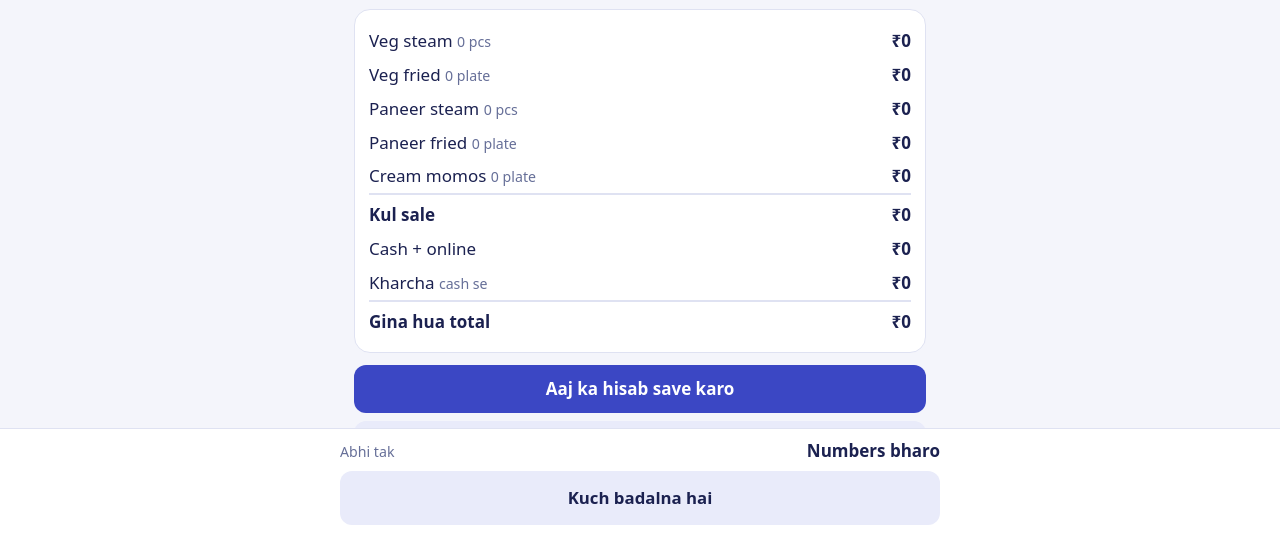
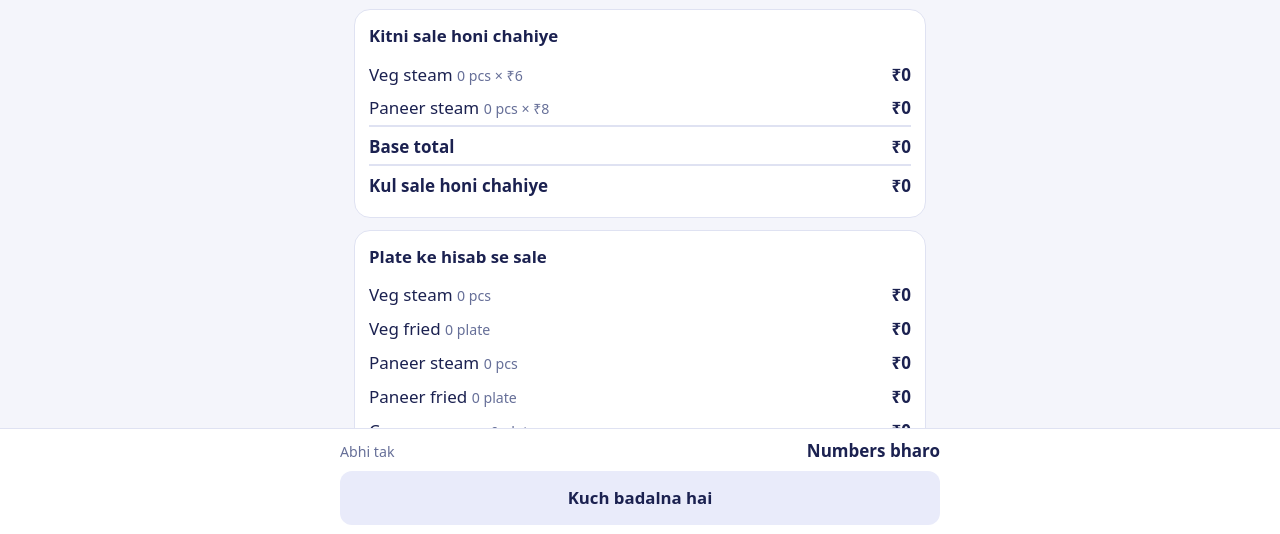
Before and after one commit to bevykeshav/-, a plain HTML site: page index.html in a window 1280 px wide. Both pictures are taken after a click on the button "5. Hisab". Shown: the part 265-799 px from the top of the page. Drawn offline with Linux system fonts and the light colour scheme.

Commit message:
Update index.html

```diff
--- a/index.html
+++ b/index.html
@@ -132,7 +132,8 @@ nav .in{max-width:600px;margin:0 auto}
 <div class="pane" id="p4" aria-live="polite">
 <h2>5. Hisab</h2>
 <div class="verdict" id="verdict"><div class="t" id="vt"></div><div class="v" id="vv"></div></div>
-<div class="card"><table id="tbl"></table><div class="info bad" id="warn" hidden style="margin-top:10px"></div></div>
+<div class="card"><h3>Kitni sale honi chahiye</h3><table id="tbase"></table></div>
+<div class="card"><h3>Plate ke hisab se sale</h3><table id="tbl"></table><div class="info bad" id="warn" hidden style="margin-top:10px"></div></div>
 <div class="acts">
 <button type="button" class="main" id="save">Aaj ka hisab save karo</button>
 <button type="button" id="copy">WhatsApp text copy karo</button>
@@ -191,7 +192,11 @@ function calc(){
   const warns = [];
   if (vegSteam < 0) warns.push("Veg steam pcs minus me hain. Veg ki ginti ya fried plate check karo.");
   if (panSteam < 0) warns.push("Paneer steam pcs minus me hain. Paneer, fried ya cream plate ki ginti check karo.");
-  return {lines, sale, kharcha, mila, udh: num("udh"), expected, actual, kami: expected - actual,
+  const base = num("gV") * vs + num("gP") * ps;
+  const extra = num("fV") * (num("rVF") - pcs * vs) + num("fP") * (num("rPF") - pcs * ps) + num("cr") * (num("rCr") - pcs * ps);
+  const minusBache = num("bV") * vs + num("bP") * ps;
+  const minusKharab = num("kV") * vs + num("kP") * ps;
+  return {base, extra, minusBache, minusKharab, lines, sale, kharcha, mila, udh: num("udh"), expected, actual, kami: expected - actual,
     waste: num("kV") * vs + num("kP") * ps, warns, vegSold, panSold, vegSteam, panSteam};
 }
 
@@ -206,7 +211,7 @@ function verdictOf(r){
 function render(){
   const r = calc(); last = r;
   const [cls, big, sub] = verdictOf(r);
-  $("info0").textContent = `Veg bika ${r.vegSold} pcs, paneer bika ${r.panSold} pcs.`;
+  $("info0").textContent = `Base sale ${inr(r.base)} (gaye pcs × steam rate). Veg bika ${r.vegSold} pcs, paneer bika ${r.panSold} pcs.`;
   $("info0").className = "info" + (r.vegSold < 0 || r.panSold < 0 ? " bad" : "");
   $("info1").textContent = `Plain steam bacha: veg ${r.vegSteam} pcs, paneer ${r.panSteam} pcs.`;
   $("info1").className = "info" + (r.warns.length ? " bad" : "");
@@ -221,6 +226,15 @@ function render(){
   h += `<tr class="sep"><td>Gina hua total</td><td>${inr(r.actual)}</td></tr>`;
   if (r.waste) h += `<tr><td>Kharab maal ka nuksaan</td><td>${inr(r.waste)}</td></tr>`;
   $("tbl").innerHTML = h;
+  const pc = num("rPcs") || 10, rv = Math.round(num("rVS") / pc * 100) / 100, rp = Math.round(num("rPS") / pc * 100) / 100;
+  let b = `<tr><td>Veg steam <small>${num("gV")} pcs × ₹${rv}</small></td><td>${inr(num("gV") * num("rVS") / pc)}</td></tr>`;
+  b += `<tr><td>Paneer steam <small>${num("gP")} pcs × ₹${rp}</small></td><td>${inr(num("gP") * num("rPS") / pc)}</td></tr>`;
+  b += `<tr class="sep"><td>Base total</td><td>${inr(r.base)}</td></tr>`;
+  if (r.extra) b += `<tr><td>Fried aur cream ka extra</td><td>${r.extra < 0 ? "− " : "+ "}${inr(Math.abs(r.extra))}</td></tr>`;
+  if (r.minusBache) b += `<tr><td>Bache hue pcs</td><td>− ${inr(r.minusBache)}</td></tr>`;
+  if (r.minusKharab) b += `<tr><td>Kharab pcs</td><td>− ${inr(r.minusKharab)}</td></tr>`;
+  b += `<tr class="sep"><td>Kul sale honi chahiye</td><td>${inr(r.sale)}</td></tr>`;
+  $("tbase").innerHTML = b;
   $("warn").hidden = !r.warns.length;
   $("warn").textContent = r.warns.join(" ");
 }
```
